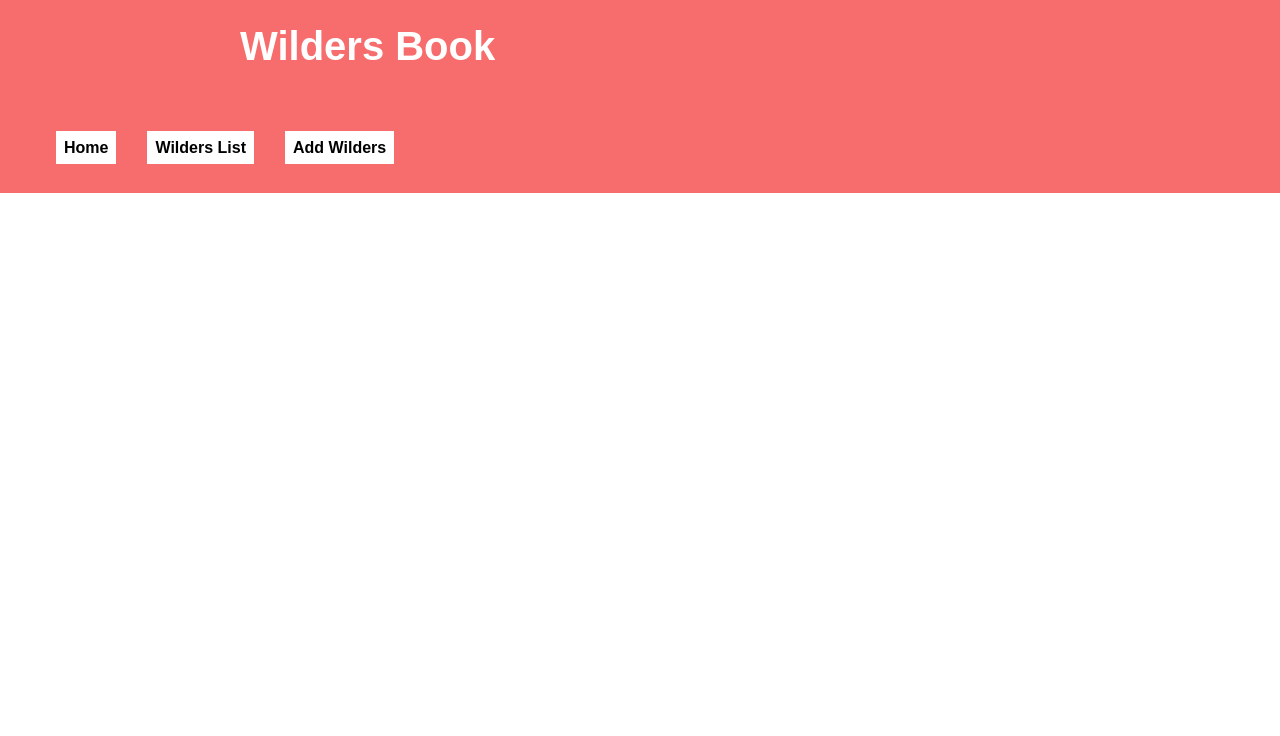
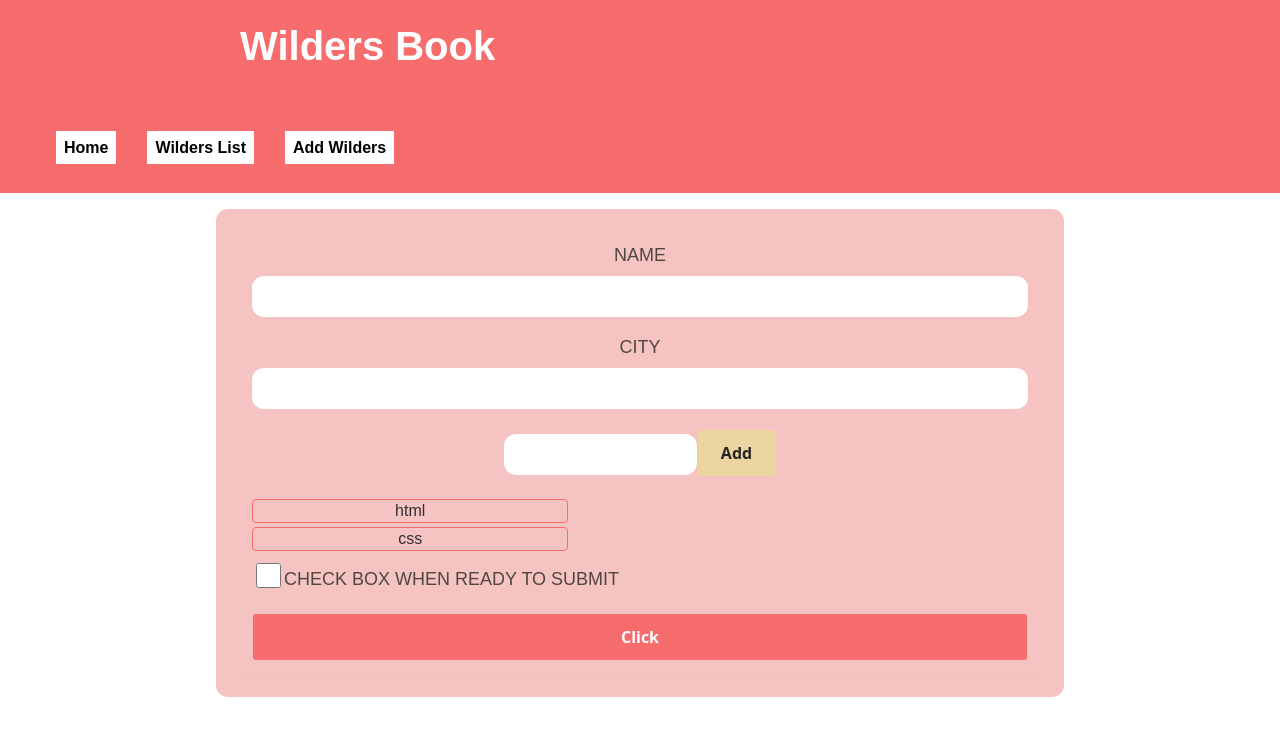
Before and after one commit to johndrake31/react-wilders, a React (Create React App) app: page /wilders-form in a window 1280 px wide. Shown: the top 736 px of the page. Built offline with nearby package versions, Linux system fonts and the light colour scheme.

Commit message:
add form for wilder submit

```diff
--- a/src/App.jsx
+++ b/src/App.jsx
@@ -6,6 +6,7 @@ import Header from './components/Header';
 //Components
 import Wilders from './components/Wilders';
 import Home from './components/Home';
+import AddWilderForm from './components/AddWilderForm';
 // import AddWildersForm from './components/AddWilderForm'
 
 const App = () => {
@@ -19,6 +20,9 @@ const App = () => {
         <Route path='/wilders' exact>
           <Wilders />
         </Route>
+        <Route path='/wilders-form' exact>
+          <AddWilderForm />
+        </Route>
       </Switch>
     </>
   );
--- a/src/components/AddWilderForm.jsx
+++ b/src/components/AddWilderForm.jsx
@@ -1,10 +1,69 @@
-import React from 'react';
+import React, { useRef, useState } from 'react';
+import { StyleContainerRose } from './styles/StyleContainer';
+import { StyleForm } from './styles/form-inputs/StyleForm';
+import { StyleButton, StyleButtonY } from './styles/StyleButton';
+import classes from './AddWilderForm.module.css';
+import Skill from './Skill';
+
 const AddWilderForm = (props) => {
-    return (
-        <>
-        <h3>Add WIlder Form</h3>
-        </>
-     );
-}
+  const [skills, setSkills] = useState(['html', 'css']);
+  const [skill, setSkill] = useState('');
+  const nameRef = useRef();
+  const cityRef = useRef();
+  const skillRef = useRef();
+  const checkRef = useRef();
+
+
+  const skillHandler = (e)=>{
+      setSkill(e.target.value)
+  }
+
+  const addSkillHandler = ()=>{
+    setSkills((prevState)=>{
+        return [...prevState, skillRef.current.value ]
+    })
+    setSkill('');
+  }
+
+  const removeSkillHandler = (title)=>{
+   const arr = skills.filter(skill=> skill.toLowerCase() !==title.toLowerCase());
+   setSkills(arr);
+  }
+
+  const onSubmitHandler = (event) => {
+    event.preventDefault();
+    if (checkRef.current.checked) {
+      console.log('form is ready to submit');
+    }
+  };
+
+  return (
+    <StyleContainerRose>
+      <StyleForm onSubmit={onSubmitHandler}>
+        <label>Name</label>
+        <input ref={nameRef} type='text' />
+        <label>City</label>
+        <input ref={cityRef} type='text' />
+
+        {/* SKILL ADD */}
+        <div>
+          <input onChange={skillHandler} ref={skillRef} value={skill} type='text' />
+          <StyleButtonY onClick={addSkillHandler}>Add</StyleButtonY>
+        </div>
+
+        {/* SKILL LISTING */}
+        <div>
+          {skills && skills.map((skill, index) => <Skill onClick={removeSkillHandler} key={index} title={skill} votes={0} />)}
+        </div>
+
+        <div className={classes['flex-r']}>
+          <input ref={checkRef} className={classes.checkbox} type='checkbox' />
+          <label>Check Box When Ready to Submit</label>
+        </div>
+        <StyleButton>Click</StyleButton>
+      </StyleForm>
+    </StyleContainerRose>
+  );
+};
 
 export default AddWilderForm;
--- /dev/null
+++ b/src/components/AddWilderForm.module.css
@@ -0,0 +1,17 @@
+.flex-r {
+  display: flex;
+  align-items: center;
+}
+.flex-c {
+  display: flex;
+  flex-direction: column;
+}
+.checkbox {
+  height: 25px;
+  width: 25px;
+  background-color: blanchedalmond;
+  cursor: pointer;
+}
+.checkbox:hover{
+    background-color: #9a8464;
+}
--- a/src/components/Skill.jsx
+++ b/src/components/Skill.jsx
@@ -1,23 +1,24 @@
 import React from 'react';
 import PropTypes from 'prop-types';
-import classes from './Skill.module.css'
+import classes from './Skill.module.css';
 
-const Skill = ({title, votes}) => {
-    // const {title, votes}=props
-    const {skills, skillsLi, sVotes} = classes
-    return (
-        <>
+const Skill = ({ title, votes, onClick }) => {
+  // const {title, votes}=props
+  const { skills, skillsLi, sVotes } = classes;
 
-        <li className={skillsLi}>
-           <span className={skills}>{title}</span>
-           <span className={sVotes}>{votes}</span>
-        </li>
-        </>
-     );
-}
+  const handleOnClick = () => {
+    onClick(title);
+  };
+  return (
+    <li onClick={handleOnClick} className={skillsLi}>
+      <span className={skills}>{title}</span>
+      {votes > 0 && <span className={sVotes}>{votes}</span>}
+    </li>
+  );
+};
 export default Skill;
 
 Skill.propTypes = {
-    title: PropTypes.string.isRequired,
-    votes: PropTypes.number.isRequired
-}
+  title: PropTypes.string.isRequired,
+  votes: PropTypes.number.isRequired,
+};
--- a/src/components/Skill.module.css
+++ b/src/components/Skill.module.css
@@ -8,7 +8,11 @@
   width: 40%;
   align-items: center;
 }
-
+.skillsLi:hover{
+  background-color: white;
+  color: black;
+  cursor: pointer;
+}
 .sVotes {
   border-radius: 50rem;
   background-color: rgba(0, 0, 0, 0.3);
--- a/src/components/Wilders.jsx
+++ b/src/components/Wilders.jsx
@@ -11,7 +11,7 @@ const Wilders = () => {
       .then((data) => {
         setWilders(data);
       });
-  }, [wilders, setWilders]);
+  }, []);
 
   return (
     <div className='container'>
--- a/src/components/styles/StyleContainer.jsx
+++ b/src/components/styles/StyleContainer.jsx
@@ -11,7 +11,7 @@ color: #342f2f
 
 export const StyleContainerRose = styledComponents(StyleContainer)`
     background-color: #eb7c7c75;
-    border-radius: 12px 12px 0 0;
+    border-radius: 12px 12px 12px 12px;
 `;
 export const StyleContainerBlue = styledComponents(StyleContainer)`
     background-color: #7c9feb75;
--- /dev/null
+++ b/src/components/styles/form-inputs/StyleForm.js
@@ -0,0 +1,26 @@
+import styledComponents from 'styled-components';
+
+export const StyleForm = styledComponents.form`
+padding: 12px 12px;
+display: flex;
+flex-direction: column;
+align-content: space-between;
+box-shadow: rgba(0, 0, 0, 0.02) 0 1px 3px 0;
+
+
+label{
+    color: #50473b;
+    margin-bottom: 10px;
+    font-size: large;
+    text-transform: uppercase;
+}
+
+input{
+    min-height: 35px;
+    padding: 3px 8px 3px 8px ;
+    border: none;
+    border-radius: 12px 12px 12px 12px;
+    max-width: 90;
+    margin-bottom: 20px;
+}
+`
--- a/src/components/styles/index.css
+++ b/src/components/styles/index.css
@@ -1,3 +1,9 @@
-button{
-    color: #e2eb7c75;
+form{
+    display: flex;
+    flex-direction: column;
+    color: #50473b;
+    align-content: space-around;
+    padding: 3px 8px 3px 8px ;
+    font-size: large;
+    text-transform: uppercase;
 }
```
